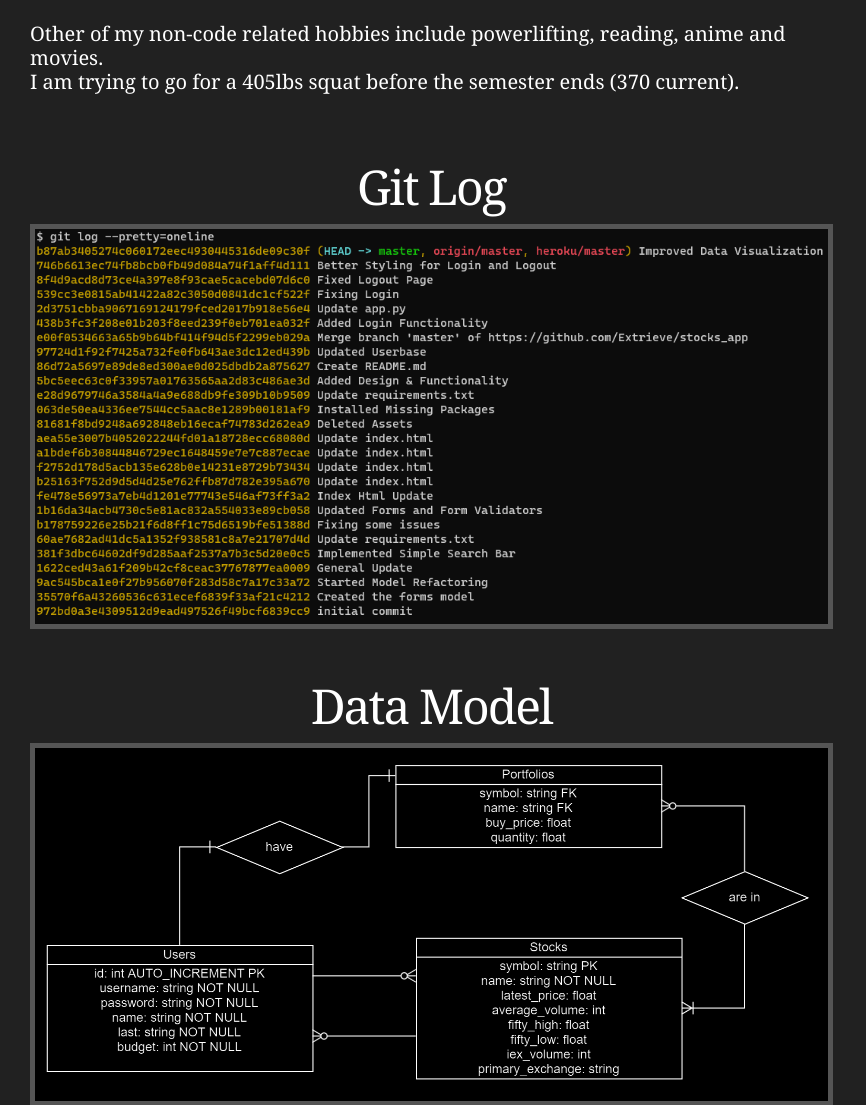
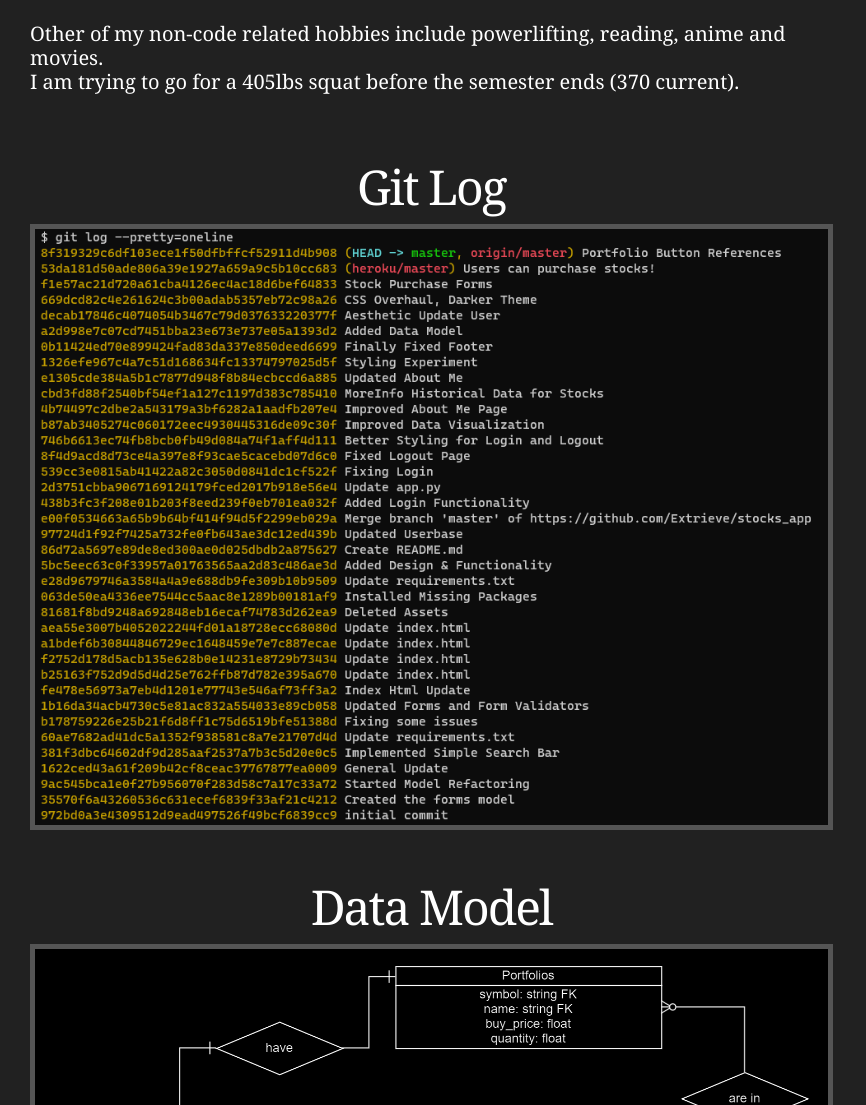
Before and after one commit to Extrieve/stocks_app, a Flask app: page /about-me in a window 1280 px wide. Shown: the part 800-1905 px from the top of the page, without its empty margins (0-866 px from the left). Run offline with Flask 2, Linux system fonts and the light colour scheme; a user stored in the database is signed in; some libraries are stand-ins or nearby versions.

Commit message:
Updated Git Log

```diff
--- a/templates/about.html
+++ b/templates/about.html
@@ -49,7 +49,7 @@ About Me
       <br>
       <br>
       <h3 class="test1">Git Log</h3>
-      <img class="img-fluid" src="../static/img/git_log.png" alt="Responsive image" style="border: 5px solid #555;">
+      <img class="img-fluid" src="../static/img/git_log_final.png" alt="Responsive image" style="border: 5px solid #555;">
       <br>
       <br>
       <br>
```
Also changed, not shown: static/img/git_log_final.png (added).
